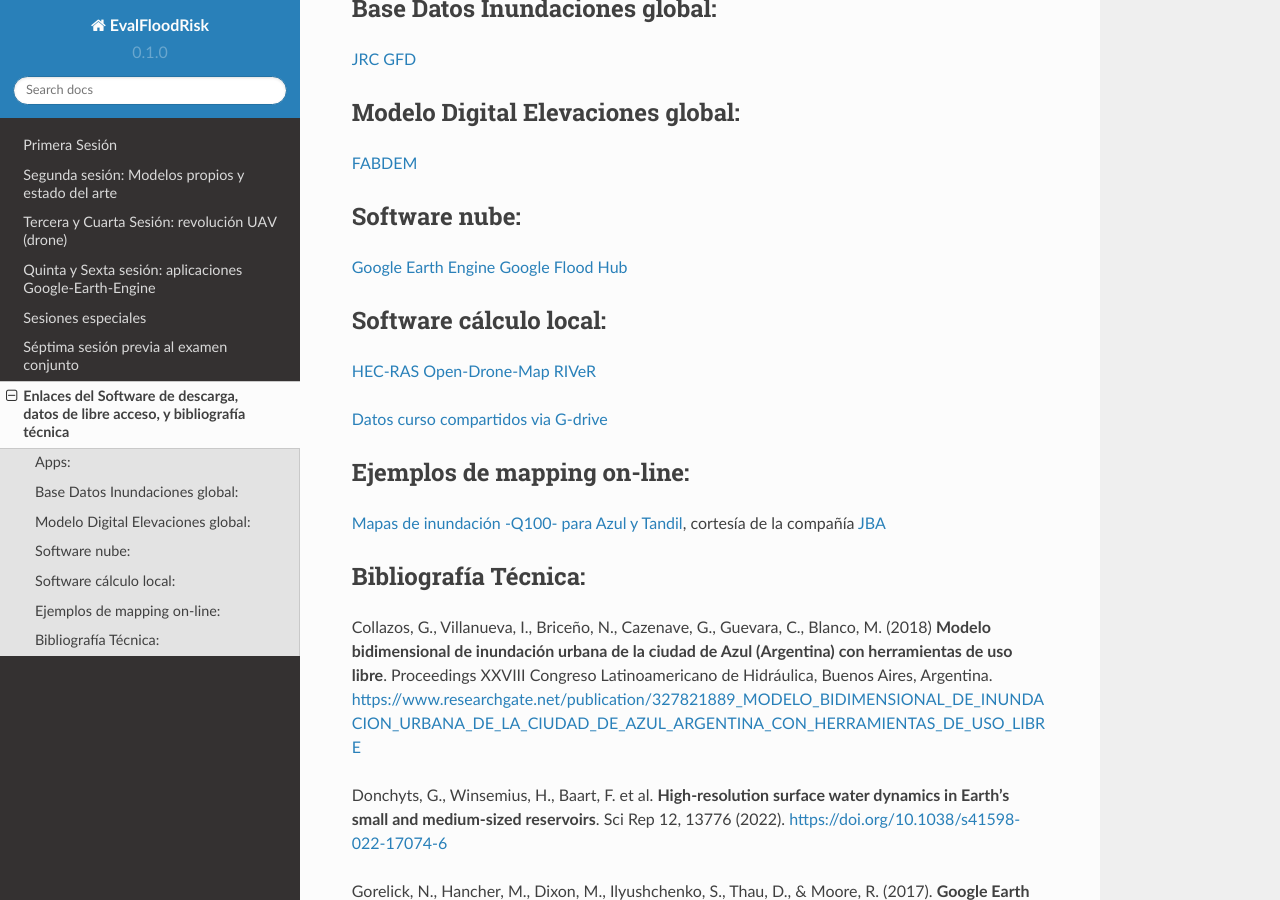
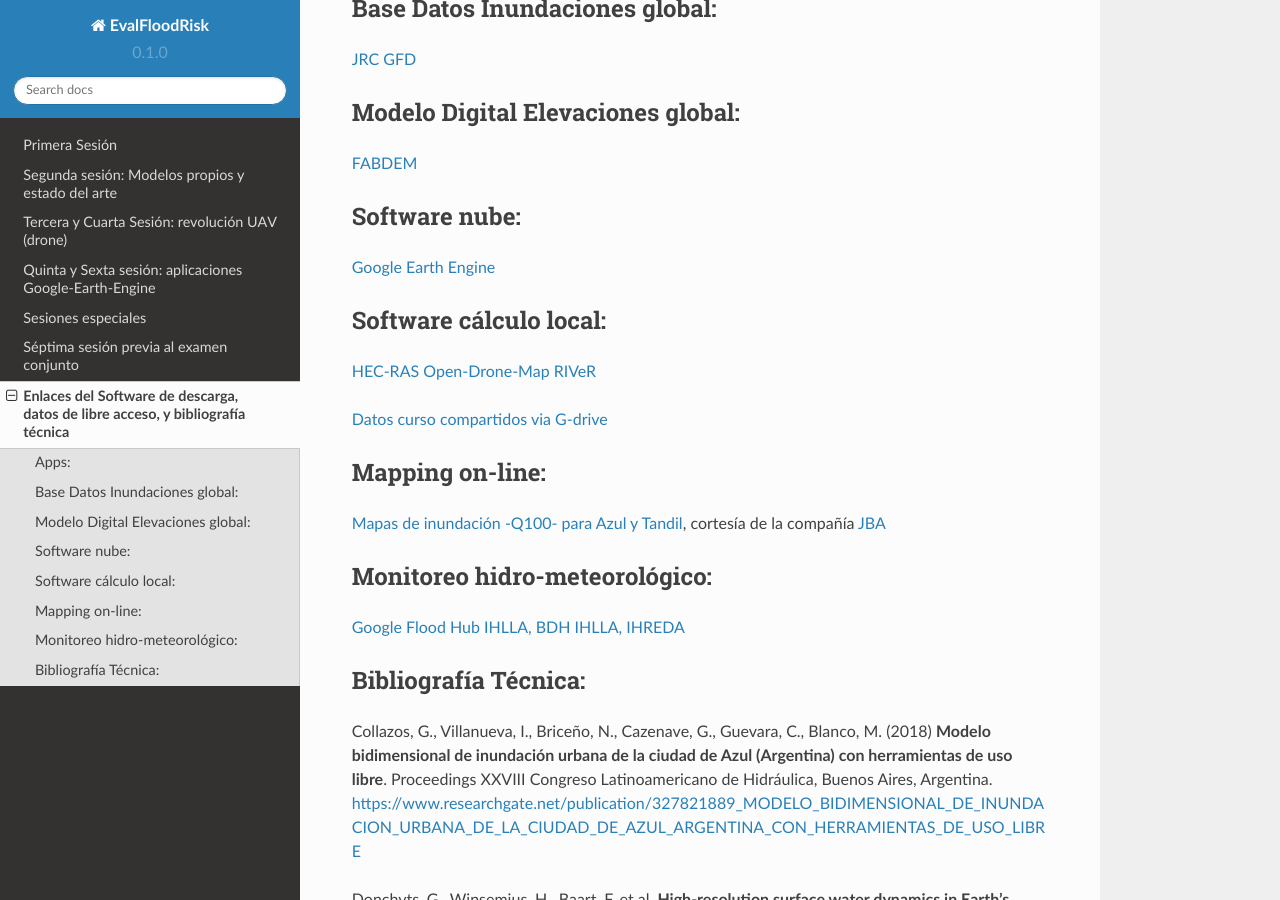
Before and after one commit to ivillamadrid/EvalFloodRisk_RSSWE, a Sphinx documentation site: the page built from docs/source/software.rst, in a window 1280 px wide and 900 px high, scrolled down 309 px. Built offline with Sphinx 7.4.7 and the Read the Docs theme 2.0.0, drawn with Linux system fonts in a browser that asks for light colours.

Commit message:
Update software.rst

```diff
--- a/docs/source/software.rst
+++ b/docs/source/software.rst
@@ -31,11 +31,17 @@
 `Datos curso compartidos via G-drive <https://drive>`_
 
 
-Ejemplos de mapping on-line:
-----------------------------
+Mapping on-line:
+----------------
 
 `Mapas de inundación -Q100- para Azul y Tandil <https://app.ellipsis-drive.com/view?pathId=74734854-23f5-4796-81aa-90d02b100e3e&state=266d0c1c-6e50-4111-9a9a-303cc183e7e1>`_, cortesía de la compañía
 `JBA <https://www.jbafloodmaps.com/>`_
+
+Monitoreo hidro-meteorológico:
+------------------------------
+`Google Flood Hub <https://sites.research.google/floods/>`_
+`IHLLA, BDH <https://app.ihlla.org.ar/>`_
+`IHLLA, IHREDA <http://ftp.redimec.com.ar:5080>`_
 
 Bibliografía Técnica:
 ---------------------
```
Also changed, not shown: other parts of docs/source/software.rst (+1 -1 lines).
